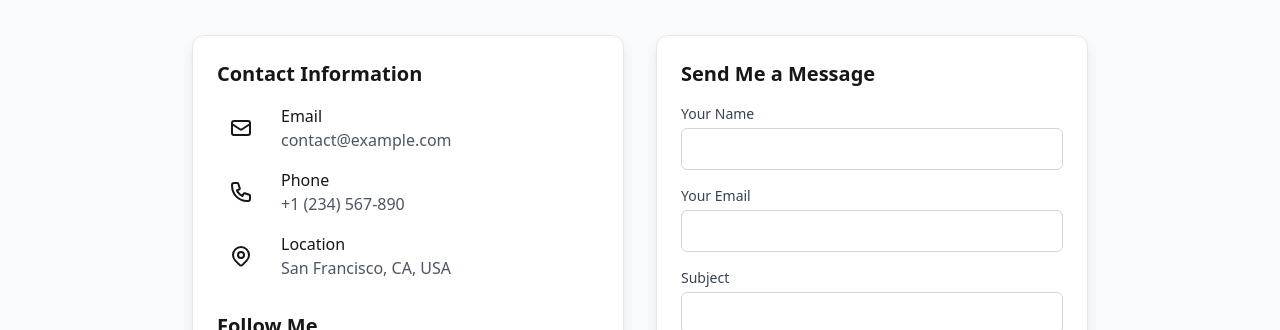
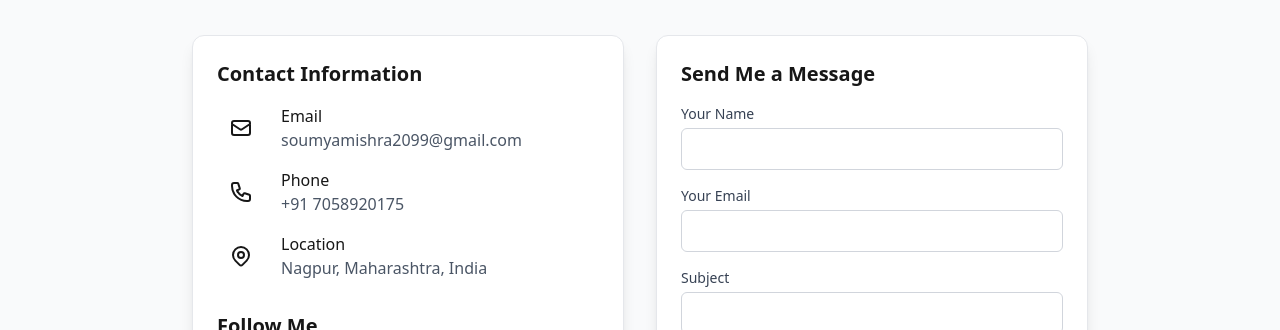
Before and after one commit to Whiiteee/Portfolio-App, a Next.js app: page / in a window 1280 px wide. Shown: the part 4380-4710 px from the top of the page. Built offline with nearby package versions, Linux system fonts and the light colour scheme.

Commit message:
Update Contact component with personal information

```diff
--- a/components/Contact.js
+++ b/components/Contact.js
@@ -89,7 +89,7 @@ export default function Contact() {
                 <div className="ml-4">
                   <h4 className="text-md font-medium">Email</h4>
                   <a href="mailto:contact@example.com" className="text-gray-600 dark:text-gray-400 hover:text-primary dark:hover:text-primary transition-colors">
-                    contact@example.com
+                    soumyamishra2099@gmail.com
                   </a>
                 </div>
               </div>
@@ -103,7 +103,7 @@ export default function Contact() {
                 <div className="ml-4">
                   <h4 className="text-md font-medium">Phone</h4>
                   <a href="tel:+1234567890" className="text-gray-600 dark:text-gray-400 hover:text-primary dark:hover:text-primary transition-colors">
-                    +1 (234) 567-890
+                    +91 7058920175
                   </a>
                 </div>
               </div>
@@ -118,7 +118,7 @@ export default function Contact() {
                 <div className="ml-4">
                   <h4 className="text-md font-medium">Location</h4>
                   <p className="text-gray-600 dark:text-gray-400">
-                    San Francisco, CA, USA
+                    Nagpur, Maharashtra, India
                   </p>
                 </div>
               </div>
```
